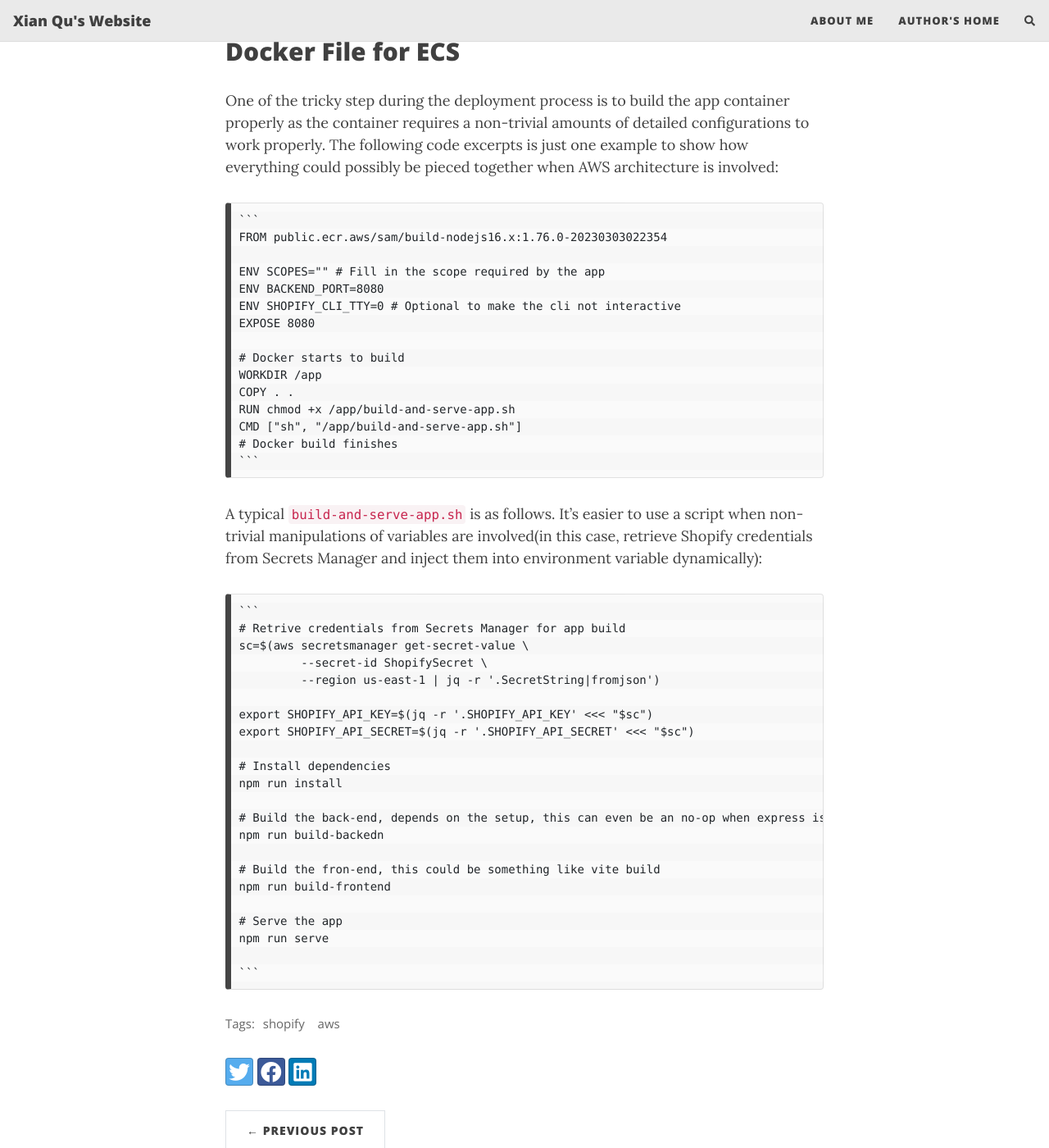
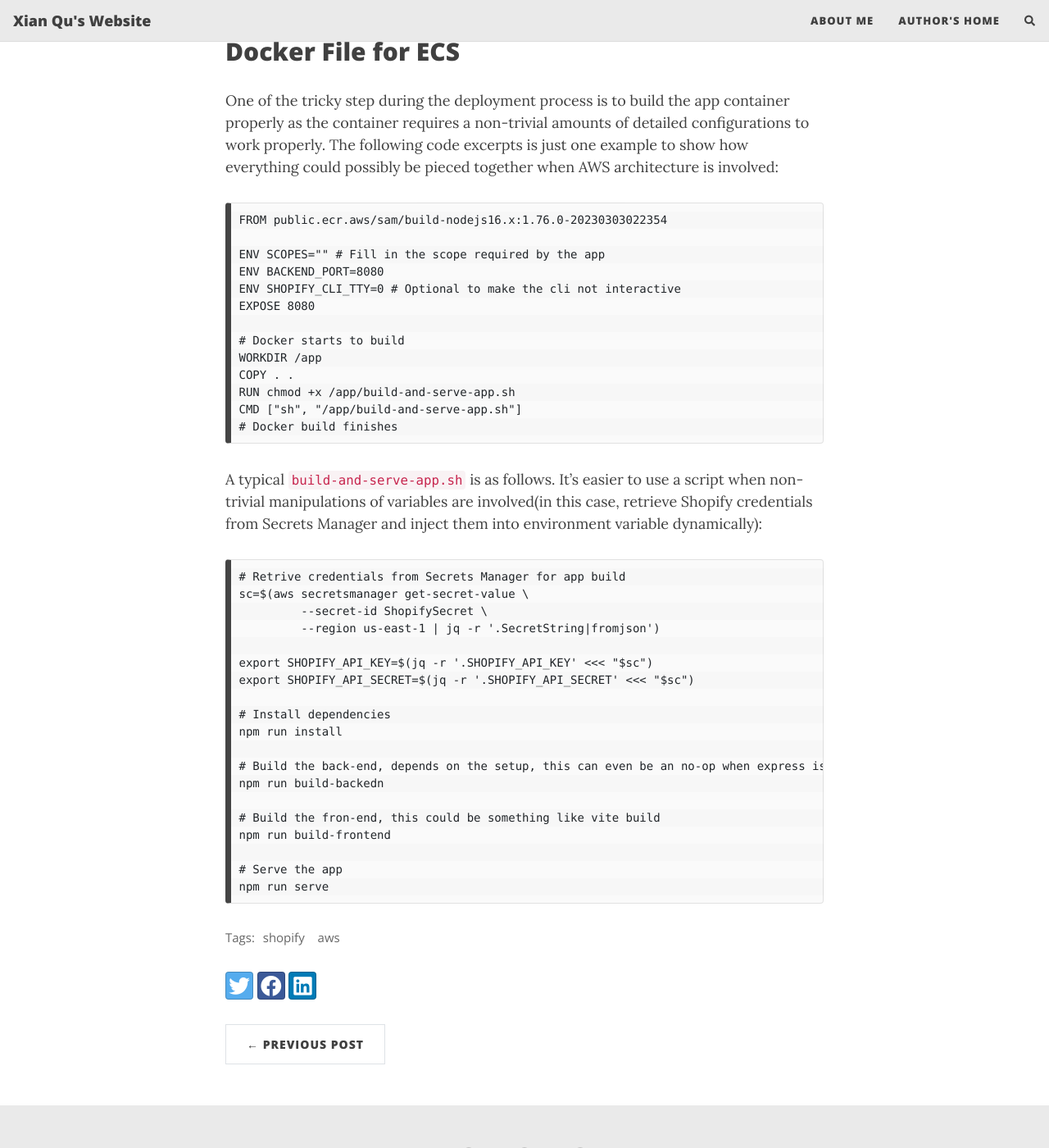
Before and after one commit to xianqugithub/xianqugithub.github.io, a Jekyll site: the page built from _posts/2023-10-23-shopify-aws.md, in a window 1280 px wide and 1400 px high, scrolled down 2634 px. Shown: the whole window at 82% size. Built offline with Jekyll 4.4.1, drawn with Linux system fonts in a browser that asks for light colours; nearby versions of some CDN libraries; comment, search, counter and statistics services are not loaded; some of the changed text lies outside the part shown.

Commit message:
more formatting changes.

````diff
--- a/_posts/2023-10-23-shopify-aws.md
+++ b/_posts/2023-10-23-shopify-aws.md
@@ -10,9 +10,9 @@
 
 ## Architecture
 Even though cloud service providers have already significantly reduced the effort to create and maintain infrastructures, there are still a few key points to keep in mind when considering architectural scalability:
-1. Computation scalability: Computational resources need to be able to maintain a high service availability at scale.
-2. Storage scalability: There should be a plenty amount of storage space to deal with all application data.
-3. Security: Security threats can counter all the efforts that devoted in previous resources. One dominant example is Denial of Service (DDOS) attack where a malicious attacker can potentially occupy all the resources. Simply put, no one wants to have a service that can handle a high traffic but is vulnerable at the same time.
+1. **Computation scalability**: Computational resources need to be able to maintain a high service availability at scale.
+2. **Storage scalability**: There should be a plenty amount of storage space to deal with all application data.
+3. **Security: Security** threats can counter all the efforts that devoted in previous resources. One dominant example is Denial of Service (DDOS) attack where a malicious attacker can potentially occupy all the resources. Simply put, no one wants to have a service that can handle a high traffic but is vulnerable at the same time.
 
 To tackle these issues, we can utilize the following AWS tools:
 1. Computation scalability:
@@ -28,11 +28,9 @@
 Put everything in the same picture, we can have such architecture:
 ![ShopifyAWSArchitecture](https://xianqugithub.github.io/assets/img/shopify-aws-architecture.jpeg){: .mx-auto.d-block :}
 
-
 ## Docker File for ECS
 One of the tricky step during the deployment process is to build the app container properly as the container requires a non-trivial amounts of detailed configurations to work properly. The following code excerpts is just one example to show how everything could possibly be pieced together when AWS architecture is involved:
 
-    ```
     FROM public.ecr.aws/sam/build-nodejs16.x:1.76.0-20230303022354
 
     ENV SCOPES="" # Fill in the scope required by the app
@@ -46,11 +44,9 @@
     RUN chmod +x /app/build-and-serve-app.sh
     CMD ["sh", "/app/build-and-serve-app.sh"]
     # Docker build finishes
-    ```
 
 A typical `build-and-serve-app.sh` is as follows. It's easier to use a script when non-trivial manipulations of variables are involved(in this case, retrieve Shopify credentials from Secrets Manager and inject them into environment variable dynamically):
 
-    ```
     # Retrive credentials from Secrets Manager for app build
     sc=$(aws secretsmanager get-secret-value \
              --secret-id ShopifySecret \
@@ -70,5 +66,3 @@
 
     # Serve the app
     npm run serve
-
-    ```
````
